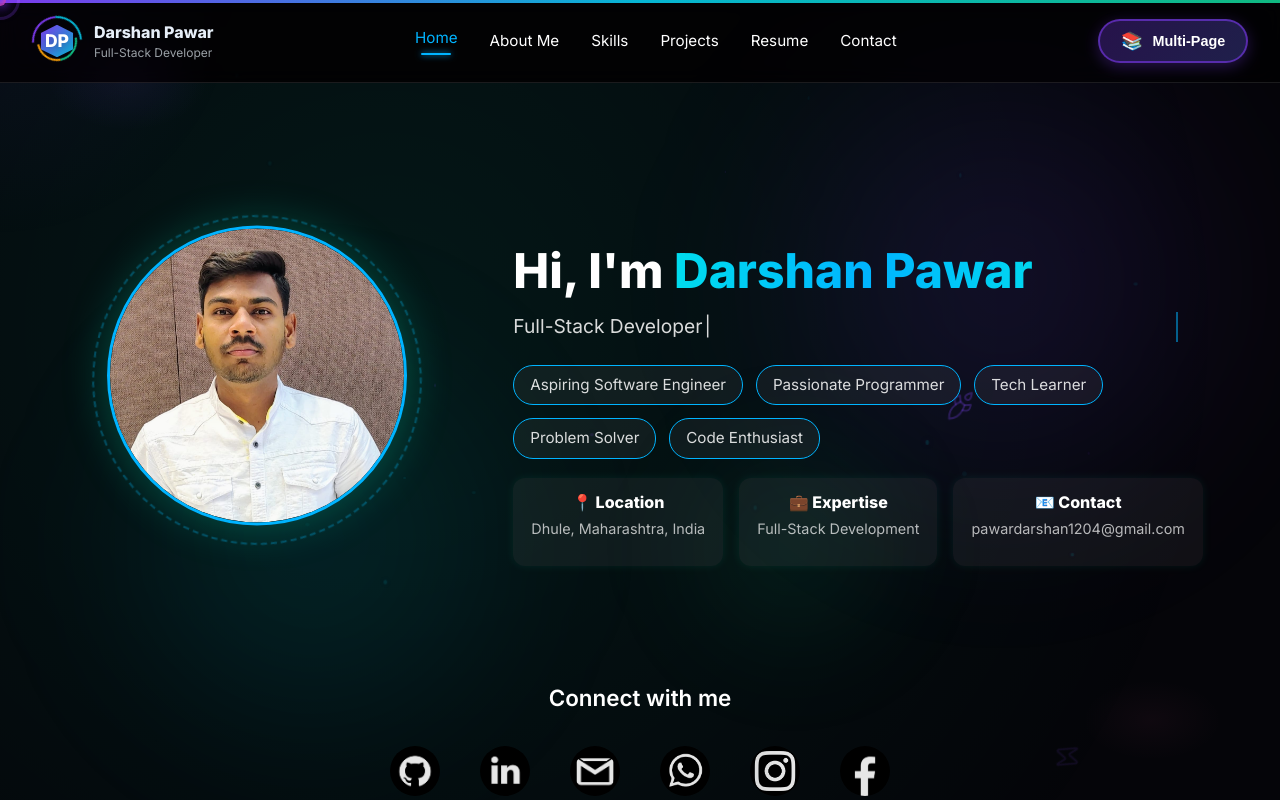
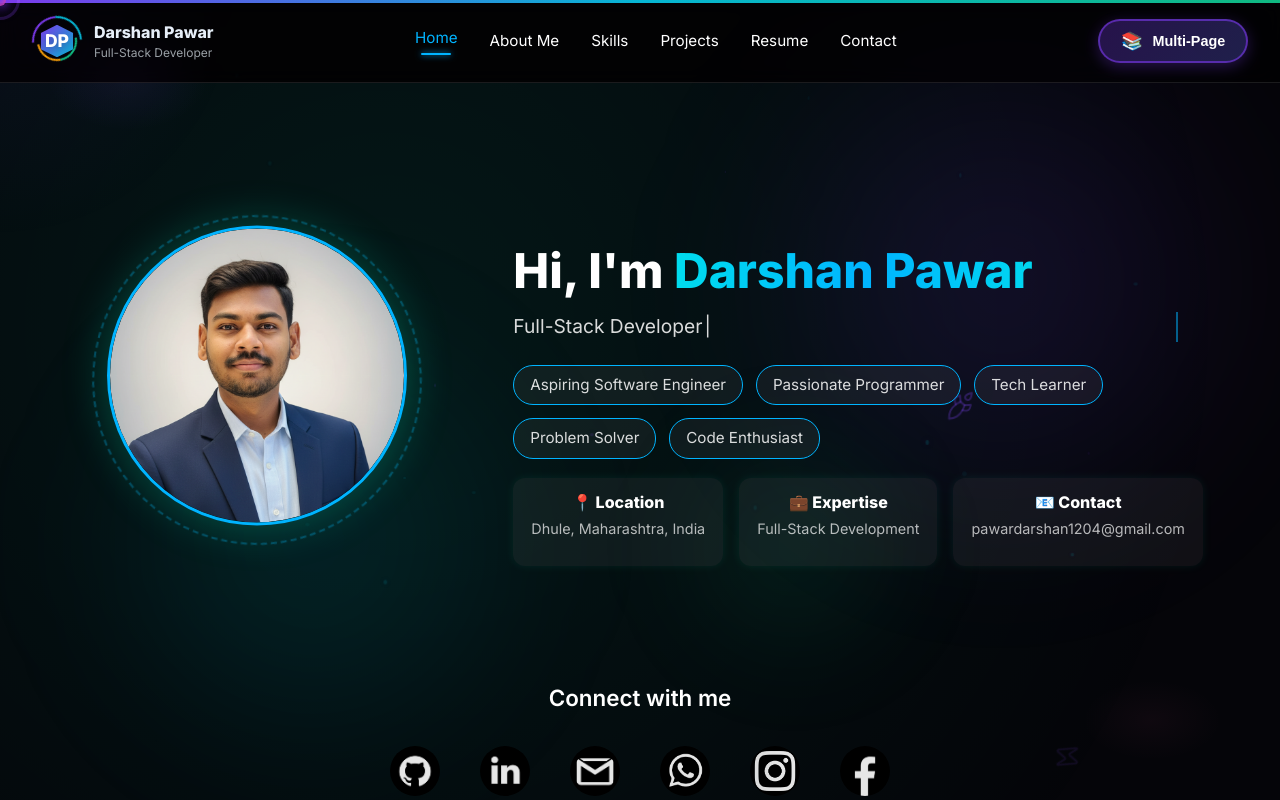
Before and after one commit to Darshan2042/portfolio-website, a React (Vite) app: page / in a window 1280 px wide. Shown: the top 800 px of the page. Built offline with nearby package versions, Linux system fonts and the light colour scheme; the HTML template or start-up script is replaced by a standard one.

Commit message:
Refactor code structure for improved readability and maintainability

```diff
--- a/src/pages/Home.jsx
+++ b/src/pages/Home.jsx
@@ -7,8 +7,8 @@ import '../index.css'
 
 
 // 🖼️ Public Assets (served from `public/`) — use absolute paths
-// Fixed: Matches exact filename "Profile_Pic.png" in public folder (case-sensitive)
-const photo = '/Profile_Pic.png'
+// Fixed: Matches exact filename "Gemini_Profile_Pic.png" in public folder (case-sensitive)
+const photo = '/Gemini_Profile_Pic.png'
 const githubLogo = '/github.png'
 const linkedinLogo = '/linkedin.png'
 const gmailLogo = '/gmail.png'
```
Also changed, not shown: public/Gemini_Profile_Pic.png (added).
